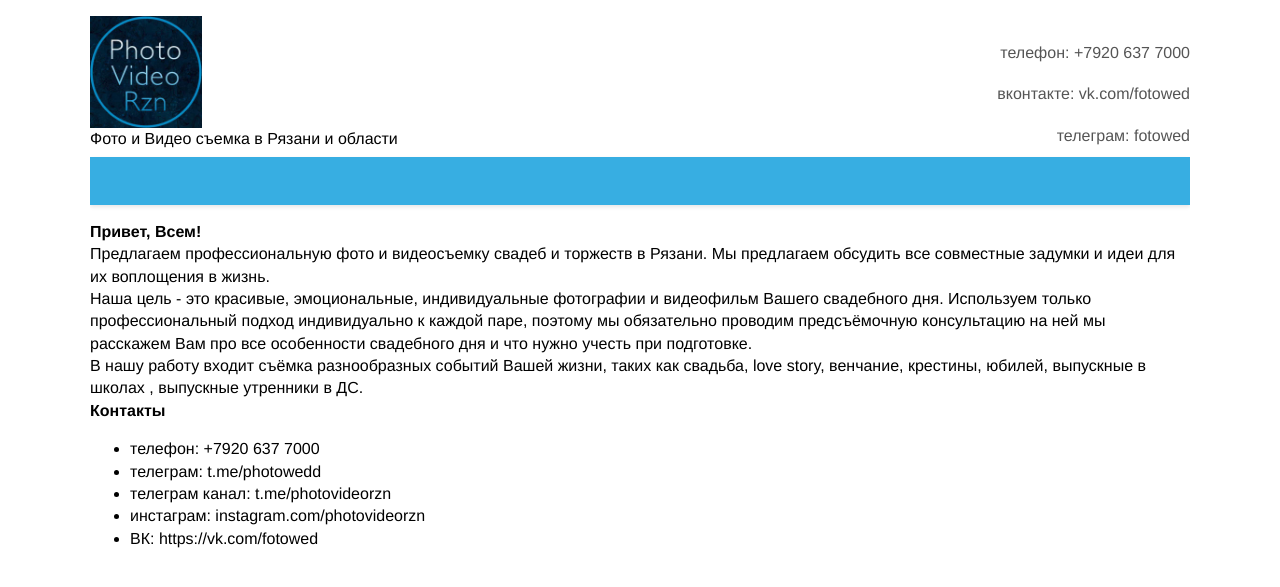
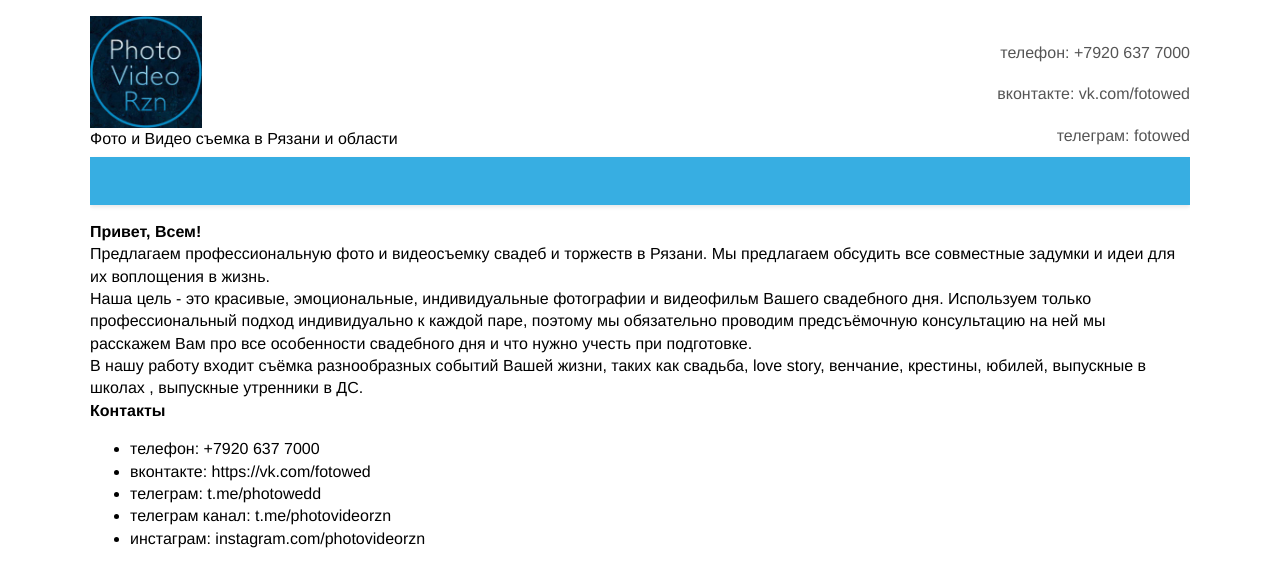
Before and after one commit to fv62/fv62.github.io, a Jekyll site: the page built from index.md, in a window 1280 px wide. Shown: the top 587 px of the page. Built offline with Jekyll 4.4.1, drawn with Linux system fonts in a browser that asks for light colours; part of the change alters nothing that is shown.

Commit message:
Update index.md

```diff
--- a/index.md
+++ b/index.md
@@ -11,7 +11,7 @@
 
 **Контакты**
 - телефон: [+7920 637 7000](tel:+79206377000)
+- вконтакте: [https://vk.com/fotowed](https://vk.com/fotowed)
 - телеграм: [t.me/photowedd](https://t.me/photowedd)
 - телеграм канал: [t.me/photovideorzn](https://t.me/photovideorzn)
 - инстаграм: [instagram.com/photovideorzn](https://www.instagram.com/photovideorzn)
-- ВК: [https://vk.com/fotowed](https://vk.com/fotowed)
```
